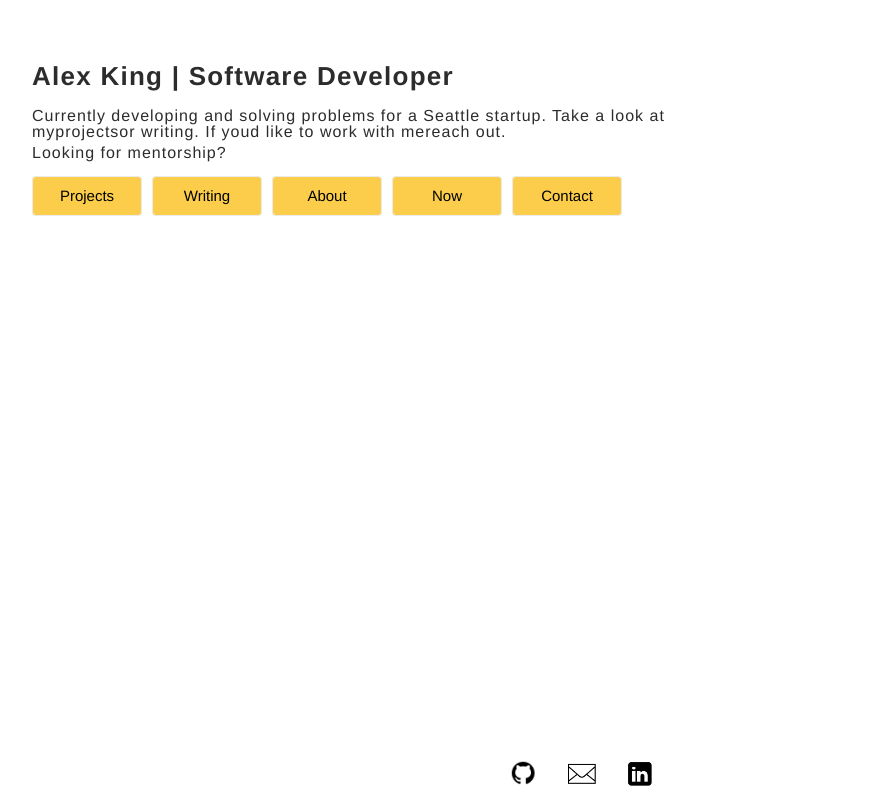
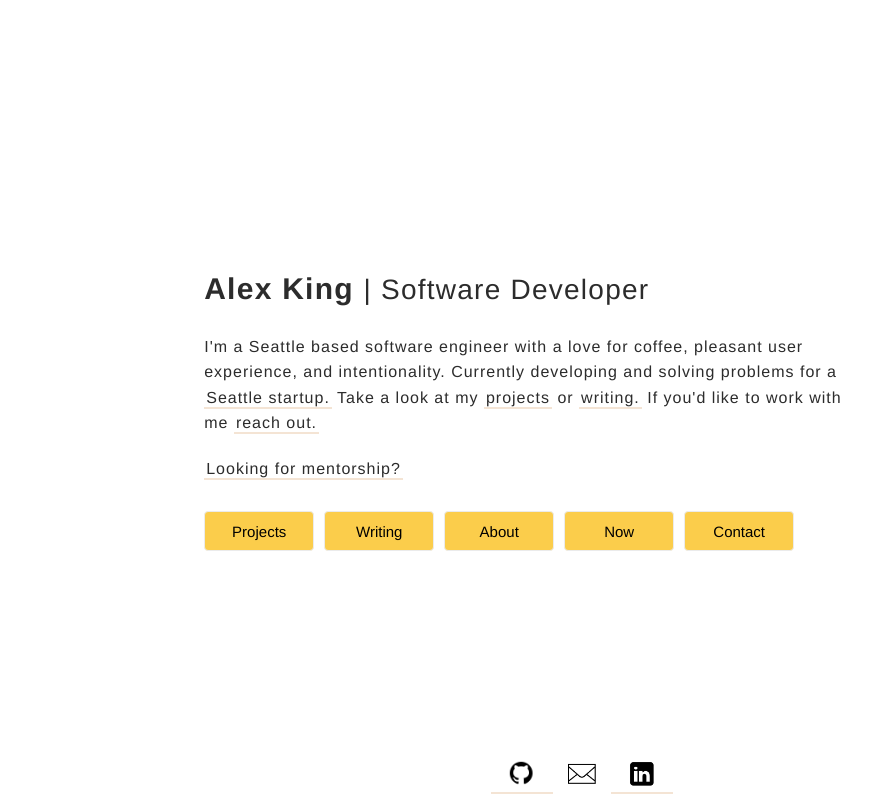
Before and after one commit to Alex-AK/portfolio_v3, a Next.js app in the folder client/: page / in a window 1280 px wide. Shown: the whole page, without its empty margins (58-929 px from the left). Built offline with nearby package versions, Linux system fonts and the light colour scheme.

Commit message:
Update styling, add page layout, add homepage content and styling.

```diff
--- a/client/components/General/Link.tsx
+++ b/client/components/General/Link.tsx
@@ -21,7 +21,7 @@
     return (
       <a
         data-testid={testId}
-        className={className}
+        className={`${className} hyperlink`}
         target="_blank"
         rel="noopener noreferrer"
       >
@@ -32,7 +32,7 @@
 
   return (
     <NextLink href={href} as={as}>
-      <a data-testid={testId} className={className}>
+      <a data-testid={testId} className={`${className} hyperlink`}>
         {children}
       </a>
     </NextLink>
--- a/client/pages/_app.tsx
+++ b/client/pages/_app.tsx
@@ -23,9 +23,7 @@
       <>
         <Navigation />
 
-        <div id="page">
-          <Component {...pageProps} />
-        </div>
+        <Component {...pageProps} />
 
         <Footer />
       </>
@@ -37,19 +35,13 @@
 
 const Styles = styled.div`
   display: grid;
-
-  grid-template-areas:
-    "header-navigation"
-    "page"
-    "footer-navigation";
-
-  grid-template-rows: 1fr auto;
-  grid-template-columns: 100%;
+  grid-template-rows: 1fr auto 1fr;
 
   height: 100vh;
   max-width: 1200px;
+  margin: 0 2%;
 
   #page {
-    height: calc(100vh - 110px);
+    min-height: calc(100vh - 110px);
   }
 `;
--- a/client/pages/index.tsx
+++ b/client/pages/index.tsx
@@ -7,55 +7,69 @@
 
 const Home = () => {
   return (
-    <div className="container">
+    <>
       <Head>
         <title>Alex King | Software Developer</title>
         <link rel="icon" href="/favicon.ico" />
       </Head>
 
-      <Styles>
-        <h1>Alex King | Software Developer</h1>
+      <Styles id="page">
+        <div className="content">
+          <h1>
+            Alex King <span>Software Developer</span>
+          </h1>
           <h4>
-          Currently developing and solving problems for a{" "}
-          <a
-            href="https://brainsquall.co"
-            className="hyperlink"
-            target="_blank"
-            rel="noopener noreferrer"
-          >
+            I&apos;m a Seattle based software engineer with a love for coffee,
+            pleasant user experience, and intentionality. Currently developing
+            and solving problems for a{" "}
+            <Link href="https://brainsquall.co" openInNewTab>
               Seattle startup.
-          </a>{" "}
-          Take a look at my
-          <Link href="/projects" className="hyperlink">
-            projects
-          </Link>
-          or{" "}
-          <Link href="/writing" className="hyperlink">
-            writing.
             </Link>{" "}
-          If youd like to work with me
-          <Link href="/contact" className="hyperlink">
-            reach out.
-          </Link>
+            Take a look at my <Link href="/projects">projects</Link> or{" "}
+            <Link href="/writing">writing.</Link> If you&apos;d like to work
+            with me <Link href="/contact">reach out.</Link>
           </h4>
 
           <h4 className="extra-top-margin">
-          <Link href="/contact" className="hyperlink no-left-margin">
-            Looking for mentorship?
-          </Link>
+            <Link href="/contact">Looking for mentorship?</Link>
           </h4>
 
           {["projects", "writing", "about", "now", "contact"].map((button) => {
-          return <Button key={button} text={button} redirect={`/${button}`} />;
+            return (
+              <Button key={button} text={button} redirect={`/${button}`} />
+            );
           })}
+        </div>
       </Styles>
-    </div>
+    </>
   );
 };
 
 const Styles = styled.main`
+  display: flex;
+  justify-content: center;
+  align-items: center;
+
+  .content {
+    margin-right: 10%;
+  }
+
+  h1 span {
+    font-weight: 300;
+    font-size: 2.8rem;
+
+    :before {
+      content: "| ";
+      font-size: 2.8rem;
+    }
+  }
+
   button {
     margin: 10px 10px 0 0;
+  }
+
+  h4:nth-child(3) {
+    margin: 15px 0;
   }
 `;
 
--- a/client/styles/Global.ts
+++ b/client/styles/Global.ts
@@ -47,54 +47,55 @@
   }
 
   h1 {
-    font-size: 2.6rem;
+    font-size: 3rem;
     font-weight: bold;
     letter-spacing: 1.25px;
-    line-height: 1.25;
+    line-height: 2;
     margin-bottom: 15px;
-
-    @media (max-width: 800px) {
-      font-size: 2rem;
-    }
-  }
-
-  h2 {
-    font-size: 2rem;
-    word-spacing: 3px;
-    margin-bottom: 15px;
-    line-height: 1.2;
 
     @media (max-width: 800px) {
       font-size: 2.4rem;
     }
   }
 
+  h2 {
+    font-size: 2.4rem;
+    word-spacing: 3px;
+    margin-bottom: 15px;
+    line-height: 1.8;
+
+    @media (max-width: 800px) {
+      font-size: 2.2rem;
+    }
+  }
+
   h3 {
     font-size: 1.8rem;
     padding-bottom: 10px;
-    line-height: 3rem;
+    line-height: 1.8;
 
     @media (max-width: 800px) {
       font-size: 1.8rem;
     }
   }
 
-  /* h4 used for footer */
   h4 {
     font-size: 1.6rem;
     letter-spacing: 1px;
     padding-bottom: 5px;
+    line-height: 1.6;
   }
 
-  /* h5 user in nav bar */
   h5 {
-    font-size: 1.3rem;
+    font-size: 1.4rem;
     letter-spacing: 1px;
+    line-height: 1.2;
   }
 
   h6 {
-    font-size: 1.3rem;
+    font-size: 1.2rem;
     letter-spacing: 1px;
+    line-height: 1;
   }
 
   p,
@@ -129,10 +130,15 @@
   a {
     text-decoration: none;
     color: ${colors.darkGrey};
+  }
+
+  .hyperlink {
+    padding: 3px 2px 1px 2px;
+    border-bottom: 2px solid ${colors.linkHover};
 
     :hover {
-      color: ${colors.mediumGrey};
-      transition: 0.3s;
+      background: ${colors.linkHover};
+      transition: 0.4s;
       cursor: pointer;
     }
   }
--- a/client/styles/theme.ts
+++ b/client/styles/theme.ts
@@ -30,6 +30,9 @@
   paleGrey: "#EBEBEB",
   white: "#ffffff",
 
+  // animations
+  linkHover: "#f4e4d4",
+
   // box shadow
   boxShadow: "0 2px 4px 0 rgba(216, 216, 216, 0.5)",
 };
```
Also changed, not shown: client/pages/about.tsx (+9 -3 lines), client/pages/contact.tsx (+7 -1 lines), client/pages/now.tsx (+9 -3 lines), client/pages/projects.tsx (+10 -4 lines), client/pages/writing.tsx (+7 -2 lines). Lines whose indentation alone changed are shown as unchanged.
